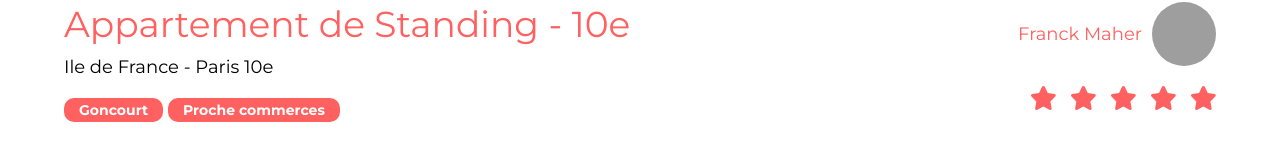
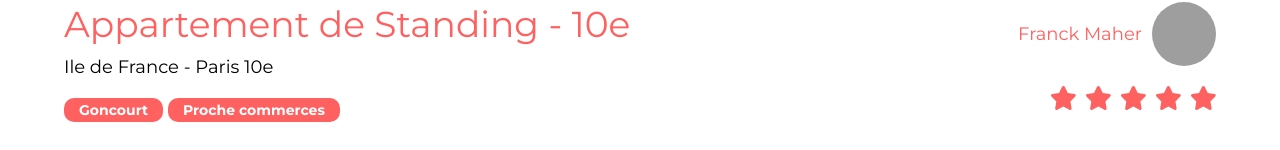
Before and after one commit to Harakt/projet8-kasa, a React (Vite) app: page /house/0979876d in a window 1280 px wide. Shown: the part 592-742 px from the top of the page. Built offline with nearby package versions, Linux system fonts and the light colour scheme; grey boxes are pictures that could not be loaded.

Commit message:
Changement/Ajout Responsivev

```diff
--- a/src/components/Card/card.scss
+++ b/src/components/Card/card.scss
@@ -1,5 +1,9 @@
 .cardWrapper {
   width: 33%;
+
+  @media (max-width: 1024px) {
+    width: 50%;
+  }
 
   @media (max-width: 768px) {
     width: 100%;
--- a/src/components/CarouselPicture/carouselPicture.scss
+++ b/src/components/CarouselPicture/carouselPicture.scss
@@ -9,7 +9,7 @@
     object-fit: cover;
     border-radius: 25px;
 
-    @media (max-width: 768px) {
+    @media (max-width: 425px) {
       height: 255px;
       border-radius: 10px;
     }
--- a/src/components/Collapse/collapse.scss
+++ b/src/components/Collapse/collapse.scss
@@ -24,7 +24,7 @@
     transform: rotate(-180deg);
   }
 
-  @media (max-width: 768px) {
+  @media (max-width: 425px) {
     height: 30px;
   }
 }
@@ -35,7 +35,7 @@
   font-weight: bold;
   color: white;
 
-  @media (max-width: 768px) {
+  @media (max-width: 425px) {
     font-size: 13px;
   }
 }
@@ -58,7 +58,7 @@
 .collapseContentText {
   font-size: 20px;
 
-  @media (max-width: 768px) {
+  @media (max-width: 425px) {
     font-size: 15px;
   }
 }
--- a/src/components/Error/error.scss
+++ b/src/components/Error/error.scss
@@ -5,7 +5,7 @@
   gap: 139px;
   margin: 139px 0px;
 
-  @media (max-width: 768px) {
+  @media (max-width: 425px) {
     gap: 113px;
     margin: 113px 0px;
   }
@@ -18,6 +18,10 @@
   margin: 0;
 
   @media (max-width: 768px) {
+    font-size: 180px;
+  }
+
+  @media (max-width: 425px) {
     font-size: 96px;
   }
 }
@@ -26,8 +30,13 @@
   color: #ff6060;
   font-size: 36px;
   text-align: center;
+  padding: 0px 10px;
 
   @media (max-width: 768px) {
+    font-size: 25px;
+  }
+
+  @media (max-width: 425px) {
     font-size: 18px;
   }
 }
@@ -36,7 +45,7 @@
   color: #000000;
   font-size: 18px;
 
-  @media (max-width: 768px) {
+  @media (max-width: 425px) {
     font-size: 14px;
   }
 }
--- a/src/components/Footer/footer.scss
+++ b/src/components/Footer/footer.scss
@@ -7,7 +7,7 @@
   background-color: black;
   height: 209px;
 
-  @media (max-width: 768px) {
+  @media (max-width: 425px) {
     gap: 10px;
     justify-content: center;
   }
@@ -17,7 +17,7 @@
   color: white;
   font-size: 24px;
 
-  @media (max-width: 768px) {
+  @media (max-width: 425px) {
     font-size: 12px;
   }
 }
--- a/src/components/Header/header.scss
+++ b/src/components/Header/header.scss
@@ -6,7 +6,7 @@
   justify-content: space-between;
   align-items: center;
 
-  @media (max-width: 768px) {
+  @media (max-width: 425px) {
     padding: 20px 0px;
   }
 }
@@ -26,6 +26,10 @@
   gap: 40px;
 
   @media (max-width: 768px) {
+    gap: 35px;
+  }
+
+  @media (max-width: 425px) {
     gap: 30px;
   }
 }
@@ -36,6 +40,10 @@
   font-size: 24px;
 
   @media (max-width: 768px) {
+    font-size: 20px;
+  }
+
+  @media (max-width: 425px) {
     font-size: 15px;
   }
 }
@@ -46,6 +54,10 @@
   font-size: 24px;
 
   @media (max-width: 768px) {
+    font-size: 20px;
+  }
+
+  @media (max-width: 425px) {
     font-size: 15px;
   }
 }
--- a/src/components/Rating/rating.jsx
+++ b/src/components/Rating/rating.jsx
@@ -19,7 +19,7 @@ function Rating({ rating }) {
     setStars(newStars)
   }, [])
 
-  return <div>{stars}</div>
+  return <div className="ratingContainer">{stars}</div>
 }
 
 export default Rating
--- a/src/components/Rating/rating.scss
+++ b/src/components/Rating/rating.scss
@@ -1,14 +1,18 @@
 .ratingStar {
-  padding-left: 15px;
+  padding-left: 10px;
   & > img {
     height: 24px;
 
-    @media (max-width: 768px) {
+    @media (max-width: 425px) {
       height: 13px;
     }
   }
 
-  @media (max-width: 768px) {
+  @media (max-width: 425px) {
     padding-left: 8px;
   }
 }
+
+.ratingContainer {
+  display: flex;
+}
--- a/src/components/Tag/tags.scss
+++ b/src/components/Tag/tags.scss
@@ -6,7 +6,7 @@
   font-size: 14px;
   font-weight: bold;
 
-  @media (max-width: 768px) {
+  @media (max-width: 425px) {
     font-size: 10px;
   }
 }
--- a/src/pages/About/about.scss
+++ b/src/pages/About/about.scss
@@ -3,7 +3,7 @@
   margin: auto;
   margin-bottom: 40px;
 
-  @media (max-width: 768px) {
+  @media (max-width: 600px) {
     margin-bottom: 0px;
   }
 }
@@ -16,7 +16,7 @@
   margin-top: 30px;
   gap: 30px;
 
-  @media (max-width: 768px) {
+  @media (max-width: 600px) {
     width: 100%;
     margin-top: 20px;
     gap: 20px;
@@ -29,7 +29,7 @@
   object-fit: cover;
   border-radius: 25px;
 
-  @media (max-width: 768px) {
+  @media (max-width: 600px) {
     height: 115px;
     border-radius: 10px;
   }
--- a/src/pages/House/house.scss
+++ b/src/pages/House/house.scss
@@ -82,7 +82,7 @@
   color: #ff6060;
 
   @media (max-width: 768px) {
-    font-size: 12px;
+    font-size: 14px;
   }
 }
 
```
Also changed, not shown: src/components/Carousel/carousel.scss (+4 -4 lines).
